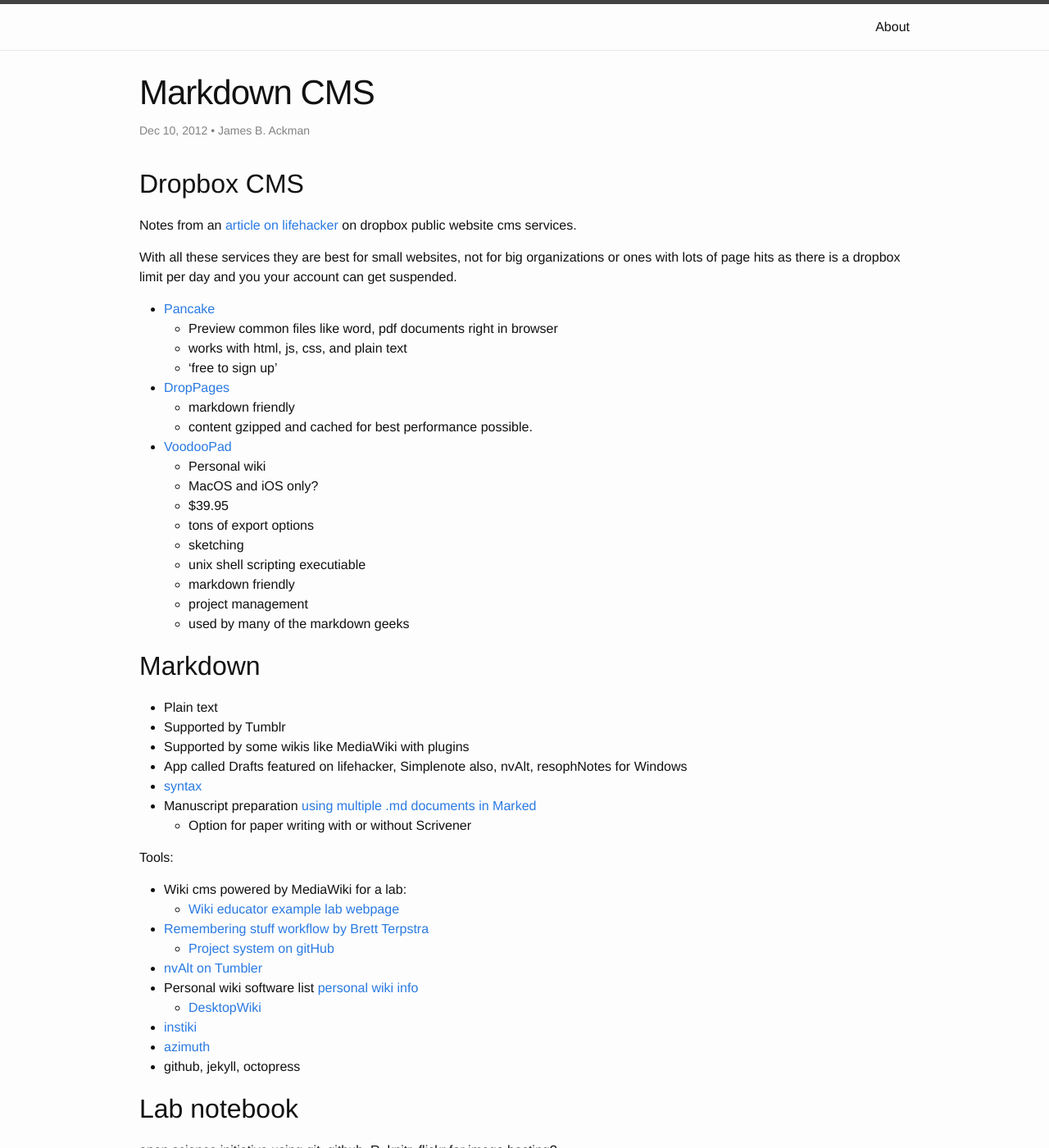
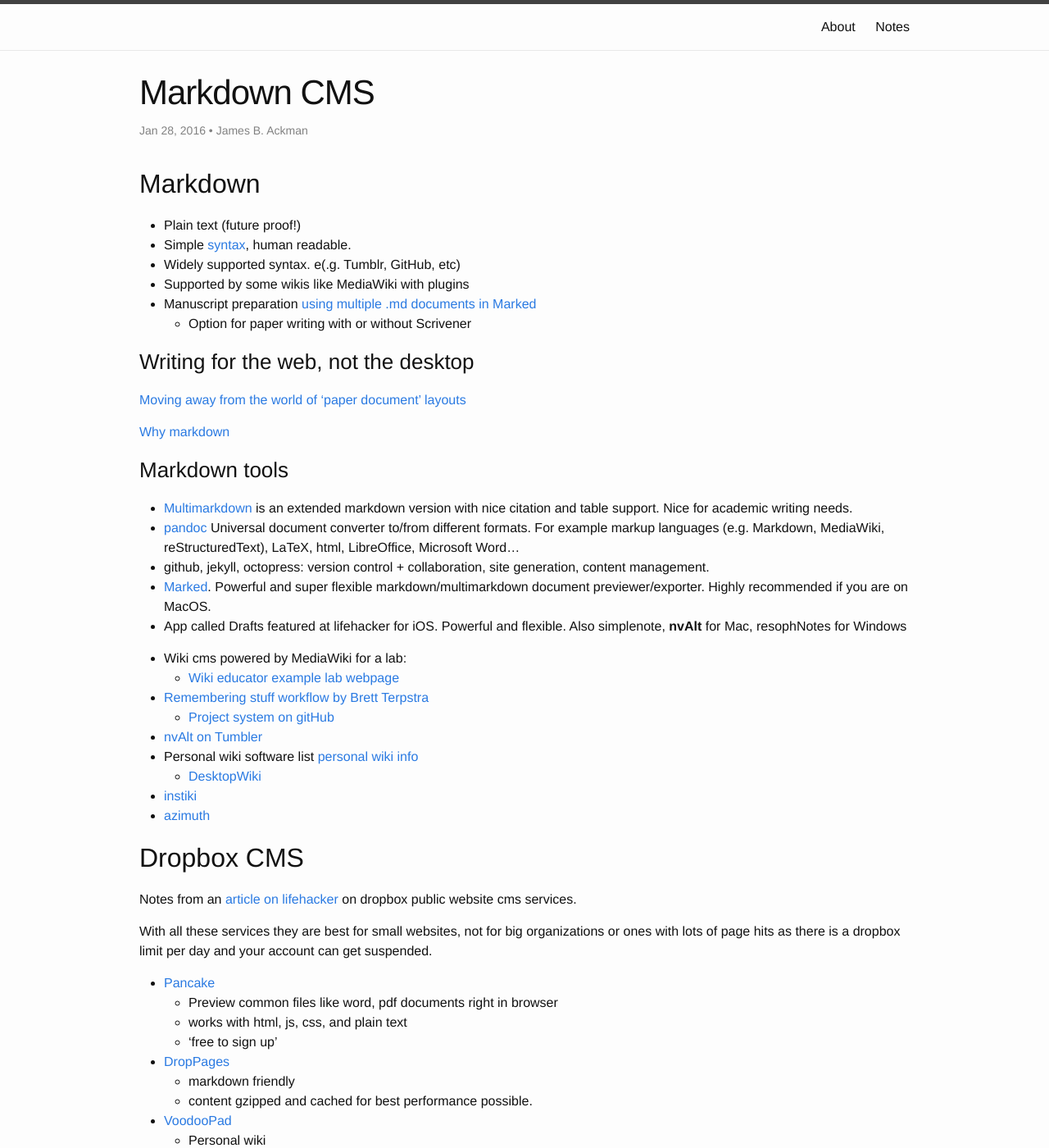
Before and after one commit to lanafrankle/ackmanlab, a Jekyll site: the page built from _posts/2012-12-10-markdown_cms_dropbox.md, in a window 1280 px wide and 1400 px high. Shown: the whole window at 82% size. Built offline with Jekyll 4.4.1, drawn with Linux system fonts in a browser that asks for light colours; some of the changed text lies outside the part shown.

Commit message:
old md cms post edit

```diff
--- a/_posts/2012-12-10-markdown_cms_dropbox.md
+++ b/_posts/2012-12-10-markdown_cms_dropbox.md
@@ -2,49 +2,38 @@
 author: James B. Ackman
 title: Markdown CMS
 layout: post
-date: 2012-12-10
-tags: markdown, cms, dropbox, website, lab, notebook, html5
+date: 2016-01-28 13:23:28
+date original: 2012-12-10
+tags: markdown, cms, dropbox, website, lab, notebook, html5, git, open science, openscience
 ---
-
-## Dropbox CMS
-
-Notes from an [article on lifehacker](http://lifehacker.com/5860139/host-web-pages-for-free-within-dropbox-with-droppages-or-pancakeio) on dropbox public website cms services.
-
-With all these services they are best for small websites, not for big organizations or ones with lots of page hits as there is a dropbox limit per day and you your account can get suspended.
-
-* [Pancake](http://Pancake.io/)
-	- Preview common files like word, pdf documents right in browser
-	- works with html, js, css, and plain text
-	- 'free to sign up'
-* [DropPages](http://droppages.com/)
-	- markdown friendly
-	- content gzipped and cached for best performance possible.
-
-* [VoodooPad](http://flyingmeat.com/voodoopad/)
-	- Personal wiki
-	- MacOS and iOS only?
-	- $39.95
-	- tons of export options
-	- sketching
-	- unix shell scripting executiable
-	- markdown friendly
-	- project management
-	- used by many of the markdown geeks
-
 
 ## Markdown
 
-* Plain text
-* Supported by Tumblr
+* Plain text (future proof!)
+* Simple [syntax](http://daringfireball.net/projects/markdown/syntax), human readable.
+* Widely supported syntax. e(.g. Tumblr, GitHub, etc)
 * Supported by some wikis like MediaWiki with plugins
-* App called Drafts featured on lifehacker, Simplenote also, nvAlt, resophNotes for Windows
-* [syntax](http://daringfireball.net/projects/markdown/syntax)
-* Manuscript preparation [using multiple .md documents in Marked](file:///Applications/Marked.app/Contents/Resources/Marked%20Help.help/Just_for_Writers/Multi-File_Documents.html)
+* Manuscript preparation [using multiple .md documents in Marked](http://marked2app.com/help/Multi-File_Documents.html)
 	* Option for paper writing with or without Scrivener
 
 
+### Writing for the web, not the desktop
 
-Tools:
+[Moving away from the world of 'paper document' layouts](http://www.tedcurran.net/2012/10/why-write-for-paper-or-how-i-learned-to-stop-worrying-and-love-html/)
+
+[Why markdown](http://www.tedcurran.net/2012/09/using-markdown-a-quicker-way-to-write-for-the-web/)
+
+
+
+
+###Markdown tools
+
+* [Multimarkdown](http://fletcherpenney.net/multimarkdown/) is an extended markdown version with nice citation and table support. Nice for academic writing needs.
+* [pandoc](http://pandoc.org/) Universal document converter to/from different formats. For example markup languages (e.g. Markdown, MediaWiki, reStructuredText), LaTeX, html, LibreOffice, Microsoft Word...
+* github, jekyll, octopress: version control + collaboration, site generation, content management.
+* [Marked](http://marked2app.com/). Powerful and super flexible markdown/multimarkdown document previewer/exporter. Highly recommended if you are on MacOS.
+* App called Drafts featured at lifehacker for iOS. Powerful and flexible. Also simplenote, **nvAlt** for Mac, resophNotes for Windows
+
 
 * Wiki cms powered by MediaWiki for a lab:
 	- [Wiki educator example lab webpage](http://wikieducator.org/User:Cooper_lab)
@@ -55,31 +44,42 @@ Tools:
 	- [DesktopWiki](http://c2.com/cgi/wiki?DesktopWiki)
 * [instiki](http://golem.ph.utexas.edu/wiki/instiki/show/HomePage)
 * [azimuth](http://www.azimuthproject.org/azimuth/show/Self-organization)
-* github, jekyll, octopress
 
+
+
+## Dropbox CMS
+
+Notes from an [article on lifehacker](http://lifehacker.com/5860139/host-web-pages-for-free-within-dropbox-with-droppages-or-pancakeio) on dropbox public website cms services.
+
+With all these services they are best for small websites, not for big organizations or ones with lots of page hits as there is a dropbox limit per day and your account can get suspended.
+
+* [Pancake](http://Pancake.io/)
+	- Preview common files like word, pdf documents right in browser
+	- works with html, js, css, and plain text
+	- 'free to sign up'
+* [DropPages](http://droppages.com/)
+	- markdown friendly
+	- content gzipped and cached for best performance possible.
+* [VoodooPad](http://flyingmeat.com/voodoopad/)
+	- Personal wiki
+	- MacOS and iOS
+	- tons of export options
+	- sketching
+	- unix shell scripting executiable
+	- markdown friendly
+	- project management
 
 
 
 ## Lab notebook
 
-open science initiative using git, github, R, knitr, flickr for image hosting?
+Open science initiative using git, github, R, knitr.  Git based **distributed version control** is key to this sort of open project (software | science | data | documentation | manuscript) workflow. [A more technical explanation of git magic](http://www-cs-students.stanford.edu/~blynn/gitmagic/ch08.html).
 
-[Carl Boettiger example](http://carlboettiger.info/lab-notebook.html)  and github project hosting for [labnotebook](https://github.com/cboettig)
+[Carl Boettiger example](http://carlboettiger.info/lab-notebook.html) and github project hosting for [labnotebook](https://github.com/cboettig)
 
 http://ropensci.org
 
-
-
 [nvAlt git selective note sharing](http://afitnerd.com/2011/07/28/notational-velocity-git-team-note-sharing/)
-
-
-
-
-## Writing for the web, not the desktop
-
-[Moving away from the world of 'paper document' layouts](http://www.tedcurran.net/2012/10/why-write-for-paper-or-how-i-learned-to-stop-worrying-and-love-html/)
-
-[Why markdown](http://www.tedcurran.net/2012/09/using-markdown-a-quicker-way-to-write-for-the-web/)
 
 
 
@@ -87,13 +87,15 @@ http://ropensci.org
 
 ### Popular html presentation solutions
 
-[rvl.io](http://www.tedcurran.net/2013/02/making-html5-presentations-in-the-cloud-with-markdown-rvl-io/)
+[from tedcurran.net](http://www.tedcurran.net/2013/02/making-html5-presentations-in-the-cloud-with-markdown-rvl-io/):
 
 >Highly technical GitHub dwellers have long used HTML5 presentations like Impress,js, Reveal.js, and Google’s HTML5 Rocks Presentations to impress fellow hackers with lean, well designed code and hand-tooled design.
 
+[slid.es](http://slides.com/)
+
 Some are trying to emulate the non-linear prezi format. Some give traditional slide based formatting to markdown documents
 
-[impress.js](http://bartaz.github.io/impress.js/#/bored)
+impress.js
 
 [reveal.js](http://lab.hakim.se/reveal-js/#/)  [download latest release](https://github.com/hakimel/reveal.js/releases)
 
```
Also changed, not shown: _posts/2015-12-08-theGreatWave.md (added, +28 -0 lines), _posts/2015-12-09-Exuberant_growth_cortical_connectivity.md (added, +49 -0 lines), notes.md (added, +17 -0 lines).
